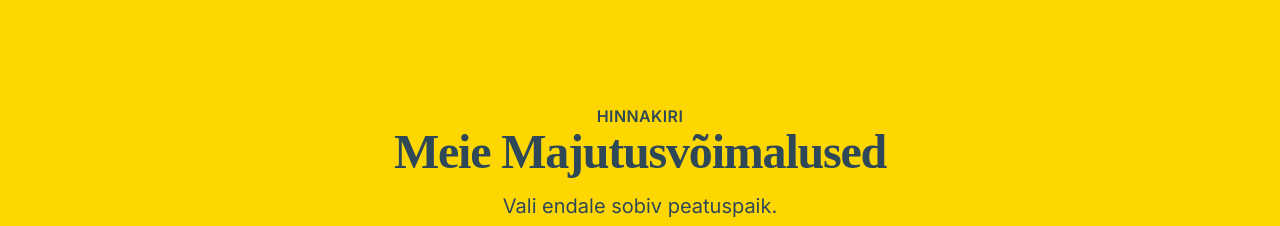
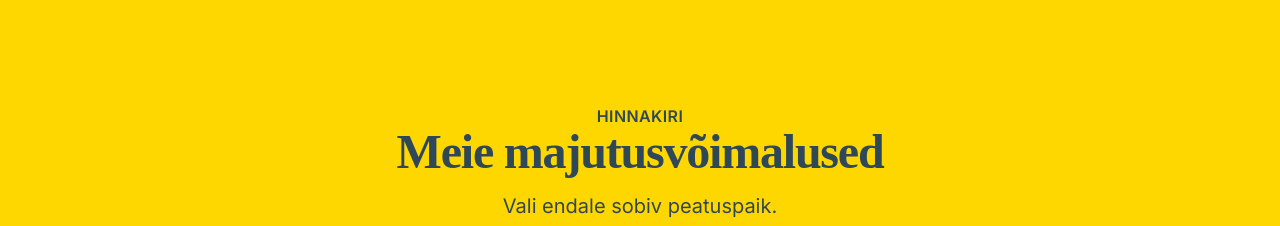
Before and after one commit to 77ccreed/kalda-next, a Next.js app: page /en in a window 1280 px wide. Shown: the part 1820-2046 px from the top of the page. Built offline with nearby package versions, Linux system fonts and the light colour scheme.

Commit message:
refactor: Update page title in IndexPage component

```diff
--- a/src/app/[locale]/page.tsx
+++ b/src/app/[locale]/page.tsx
@@ -102,7 +102,7 @@ export default function IndexPage({ params: { locale } }: Props) {
 
   const pricingData = {
     header: {
-      title: "Meie Majutusvõimalused",
+      title: "Meie majutusvõimalused",
       subtitle: "Vali endale sobiv peatuspaik.",
       tagline: "Hinnakiri"
     },
```
